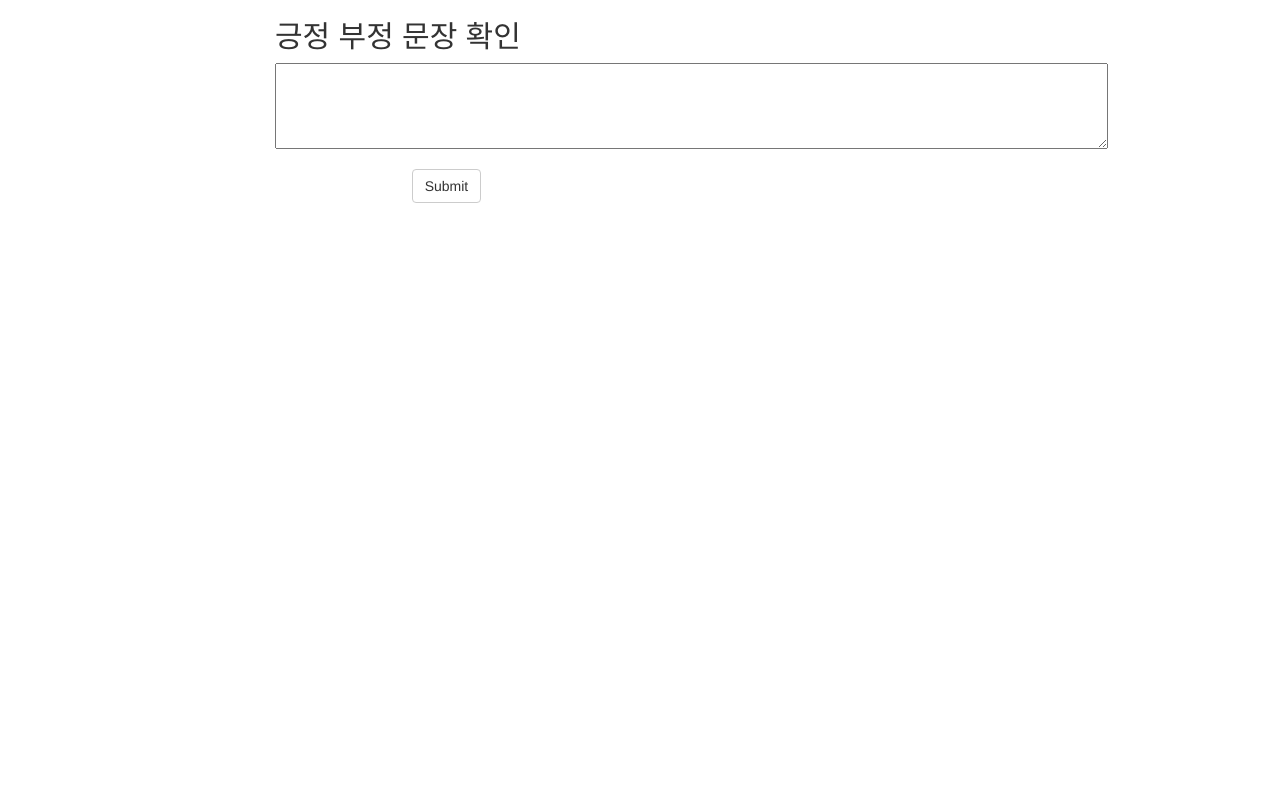
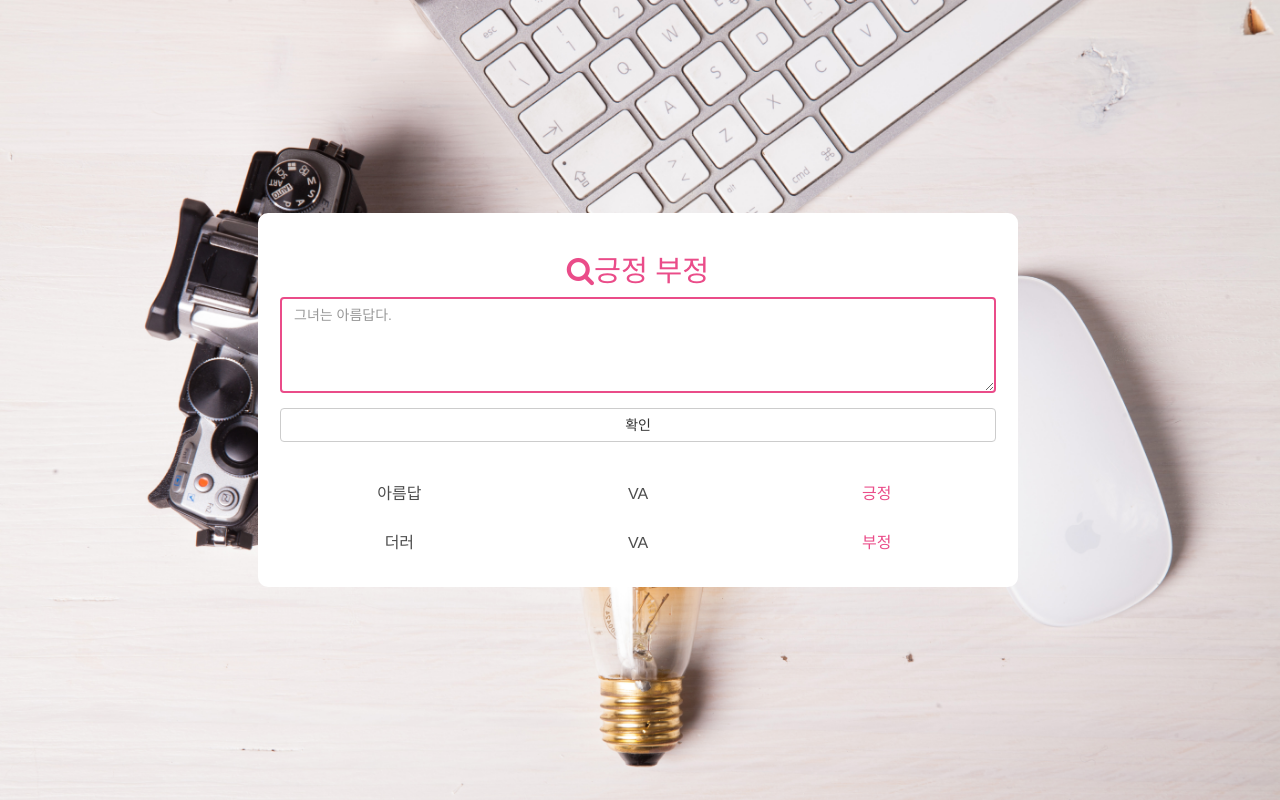
Before and after one commit to uiandwe/Naive-Bayes-classification, a Flask app: page / in a window 1280 px wide. Run offline with Flask 2, Linux system fonts and the light colour scheme; some libraries are stand-ins or nearby versions.

Commit message:
css 수정 변경

```diff
--- a/static/css/index.css
+++ b/static/css/index.css
@@ -1,4 +1,78 @@
-.container-fluid{
+.layer {
+    position:absolute;
+    top:0;
+    left:0;
+    width:100%;
+    height:100%;
+    text-align:center;
+    background-image: url("/static/img/background.jpg");
+    background-size: 100%;
+
+}
+.layer .container{
+    display:inline-block;
+    vertical-align:middle
+}
+.layer .blank{
+    display:inline-block;
+    width:0;
+    height:100%;
+    vertical-align:middle
+}
+
+
+.container{
+    display: table-cell;
+    vertical-align: middle;
+    text-align: center;
     width : 760px;
     margin: 0 auto;
+    background-color: white;
+    border: 2px solid white;
+    border-radius: 10px;
+    padding: 20px  20px 30px 20px;
 }
+
+h2.title{
+    text-align: center;
+    font-family: "Roboto","Helvetica","Arial",sans-serif;
+    font-size: 22pt;
+    color: #EA4C89;
+}
+
+.form-wrapper .form-control{
+    border : 2px solid #e6e6e6;
+    color: #ea4c89;
+}
+
+.form-wrapper .form-control:focus{
+    border-color:#ea4c89;
+    outline:0;
+    box-shadow:none;
+}
+.form-wrapper .submit-group{
+
+}
+
+.form-wrapper button{
+    width:100%;
+}
+
+
+.ex{
+    display: block;
+    margin-top: 10px;
+}
+.ex .positive, .ex .negative{
+
+}
+
+.ex .positive span, .ex .negative span{
+    margin-top: 26px;
+    font-size: 16px;
+    color: #4d4d4d;
+}
+
+.ex .positive span.last, .ex .negative span.last{
+    color: #EA4C89;
+}
--- a/templates/index.html
+++ b/templates/index.html
@@ -5,30 +5,45 @@
   <meta charset="utf-8">
   <meta name="viewport" content="width=device-width, initial-scale=1">
   <link rel="stylesheet" href="http://maxcdn.bootstrapcdn.com/bootstrap/3.3.6/css/bootstrap.min.css">
+    <link rel="stylesheet" href="https://maxcdn.bootstrapcdn.com/font-awesome/4.6.3/css/font-awesome.min.css">
+
     <link rel="stylesheet" href="/static/css/index.css">
   <script src="https://ajax.googleapis.com/ajax/libs/jquery/1.12.0/jquery.min.js"></script>
   <script src="http://maxcdn.bootstrapcdn.com/bootstrap/3.3.6/js/bootstrap.min.js"></script>
     <link rel="shortcut icon" type="image/x-icon" href="/static/img/favicon.ico">
 </head>
 <body>
-
-<div class="container-fluid">
+<div class="layer">
+    <div class="container">
       <div class="inner">
-        <h2>긍정 부정 문장 확인</h2>
-        <div class="">
+            <h2 class="title"><i class="fa fa-search" aria-hidden="true"></i>긍정 부정</h2>
+            <div class="form-wrapper">
                 <form role="form">
                     <div class="form-group">
-                    <textarea rows="4" cols="100"></textarea>
+                        <textarea rows="4" cols="101" name="total_search" id="total_search" value="" autofocus="autofocus" class="form-control ui-autocomplete-input" placeholder="그녀는 아름답다." autocomplete="off"></textarea>
                     </div>
                     <div class="form-group">
-                    <div class="col-sm-offset-2 col-sm-10">
-                      <button type="submit" class="btn btn-default">Submit</button>
+                        <div class="submit-group">
+                          <button type="submit" class="btn btn-default">확인</button>
                         </div>
                       </div>
                 </form>
             </div>
+            <div class="ex">
+                <div class="positive">
+                    <span class="col-sm-4">아름답</span>
+                    <span class="col-sm-4">VA</span>
+                    <span class="col-sm-4 last">긍정</span>
+                </div>
+                <div class="negative">
+                    <span class="col-sm-4">더러</span>
+                    <span class="col-sm-4">VA</span>
+                    <span class="col-sm-4 last">부정</span>
                 </div>
             </div>
-
+      </div>
+    </div>
+    <span class="blank"></span>
+</div>
 </body>
 </html>
```
Lines whose indentation alone changed are shown as unchanged.
